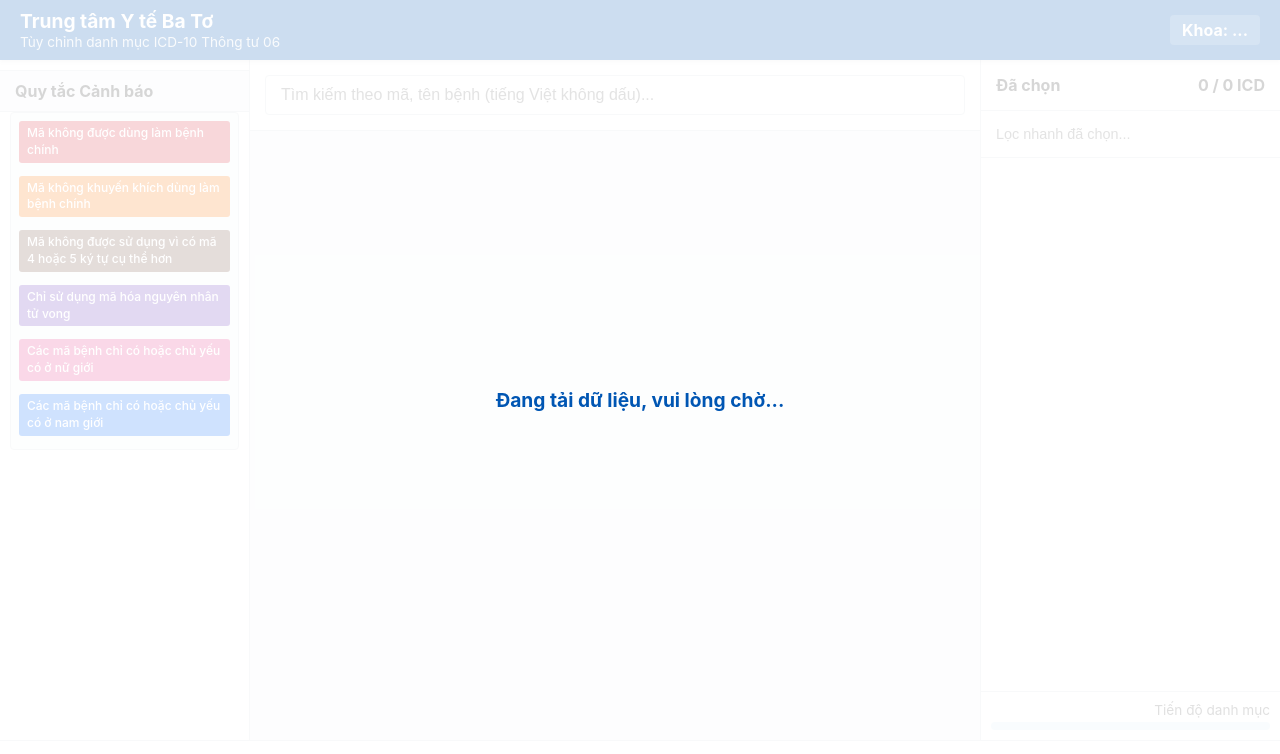
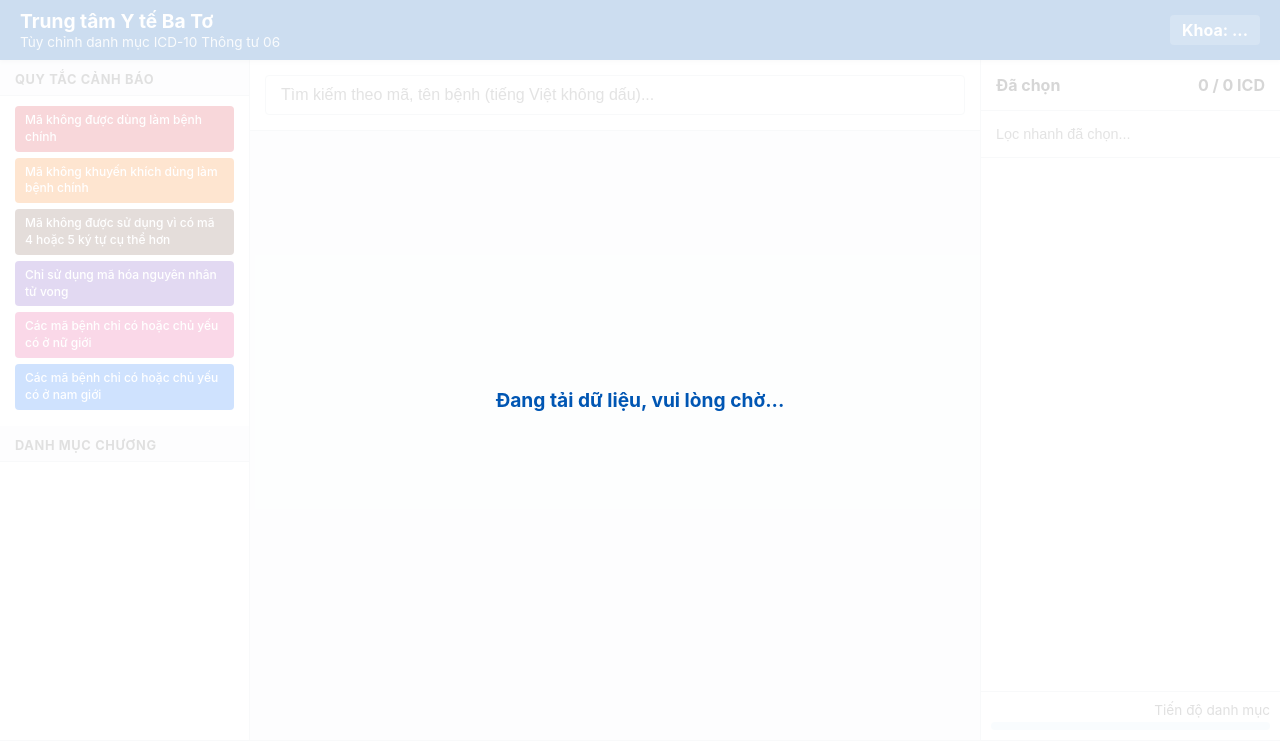
Before and after one commit to phamminhvien/bato_his_public, a plain HTML site: page icd10/public/index.html in a window 1280 px wide. Drawn offline with Linux system fonts and the light colour scheme; a script that the page names is missing.

Commit message:
style: polish sidebar UI for a more professional look

```diff
--- a/icd10/public/css/filter.css
+++ b/icd10/public/css/filter.css
@@ -22,13 +22,15 @@
 .legend-badge {
   cursor: pointer;
   transition: all 0.2s ease;
-  white-space: normal; /* Allow long badges to wrap to next line */
+  white-space: normal;
   text-align: left;
   line-height: 1.4;
-  margin-bottom: 5px;
+  margin-bottom: 6px;
+  border-radius: 4px;
 }
 .legend-badge:hover {
-  transform: scale(1.05);
+  filter: brightness(1.1);
+  transform: translateX(4px);
 }
 .legend-badge.inactive-filter-badge {
   opacity: 0.4;
@@ -36,5 +38,6 @@
 }
 .legend-badge.active-filter-badge {
   box-shadow: 0 0 0 2px var(--text-main);
-  transform: scale(1.05);
+  transform: translateX(4px);
+  font-weight: bold;
 }
--- a/icd10/public/css/style.css
+++ b/icd10/public/css/style.css
@@ -78,7 +78,20 @@ body {
   background-color: var(--bg-panel);
   border-right: 1px solid var(--border-color);
   overflow-y: auto;
-  padding: 10px 0;
+  padding: 0;
+}
+.sidebar-header {
+  padding: 12px 15px 8px 15px;
+  font-size: 0.8rem;
+  font-weight: 700;
+  text-transform: uppercase;
+  letter-spacing: 0.05em;
+  color: var(--text-muted);
+  background: var(--bg-main);
+  border-bottom: 1px solid var(--border-color);
+  position: sticky;
+  top: 0;
+  z-index: 5;
 }
 .chapter-item {
   padding: 10px 15px;
@@ -201,17 +214,12 @@ body {
 
 .legend-container {
   display: flex;
-  flex-wrap: wrap;
-  gap: 8px;
-  margin-top: 10px;
-  padding: 8px;
-  background: #f8f9fa;
-  border-radius: 4px;
-  border: 1px solid #dee2e6;
+  flex-direction: column;
+  padding: 10px 15px;
 }
 .legend-container .badge {
   font-size: 0.75rem;
-  padding: 4px 8px;
+  padding: 6px 10px;
 }
 
 /* Virtual Scroll Classes */
--- a/icd10/public/index.html
+++ b/icd10/public/index.html
@@ -42,10 +42,10 @@
 
     <!-- Sidebar -->
     <aside class="sidebar">
-      <div style="padding: 10px 15px; font-weight: bold; background: var(--bg-main); border-top: 1px solid var(--border-color); border-bottom: 1px solid var(--border-color);">
+      <div class="sidebar-header">
         Quy tắc Cảnh báo
       </div>
-      <div class="legend-container" id="legend-filter" style="margin: 0 10px 10px 10px; flex-direction: column;">
+      <div class="legend-container" id="legend-filter">
         <span class="badge badge-red legend-badge" data-filter="MA_KHONG_ĐUOC_DUNG_LA_BENH_CHINH">Mã không được dùng làm bệnh chính</span>
         <span class="badge badge-orange legend-badge" data-filter="MA_KHONG_KHUYEN_KHICH_DUNG_LA_BENH_CHINH">Mã không khuyến khích dùng làm bệnh chính</span>
         <span class="badge badge-brown legend-badge" data-filter="MA_KHONG_ĐUOC_SU_DUNG_VI_CO_MA_4_HOAC_5_KY_TU_CU_THE_HON">Mã không được sử dụng vì có mã 4 hoặc 5 ký tự cụ thể hơn</span>
@@ -54,6 +54,9 @@
         <span class="badge badge-blue legend-badge" data-filter="CAC_MA_BENH_CHI_CO_HOAC_CHU_YEU_CO_O_NAM_GIOI">Các mã bệnh chỉ có hoặc chủ yếu có ở nam giới</span>
       </div>
 
+      <div class="sidebar-header">
+        Danh mục Chương
+      </div>
       <div id="sidebar-chapters">
         <!-- Chapters render here -->
       </div>
```
